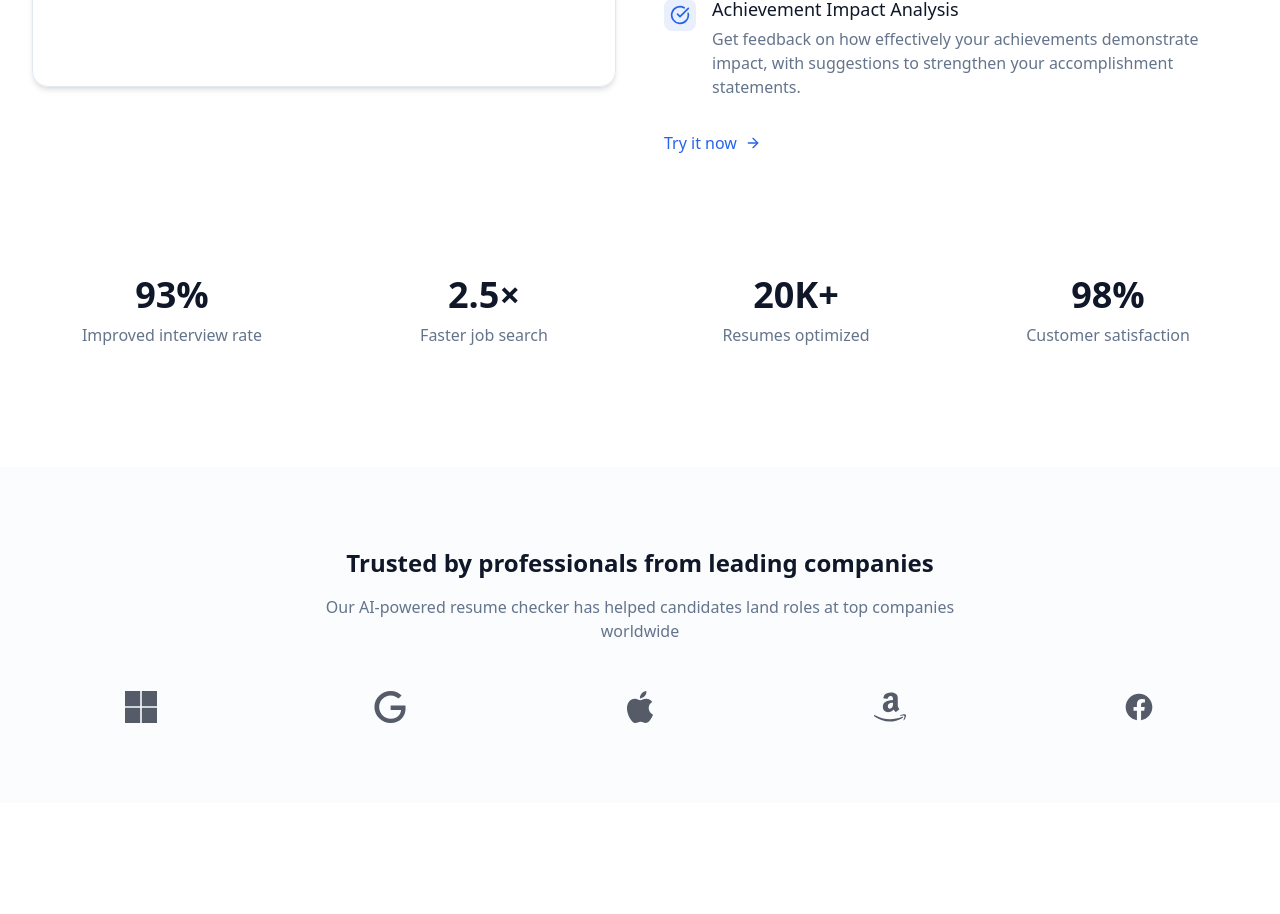
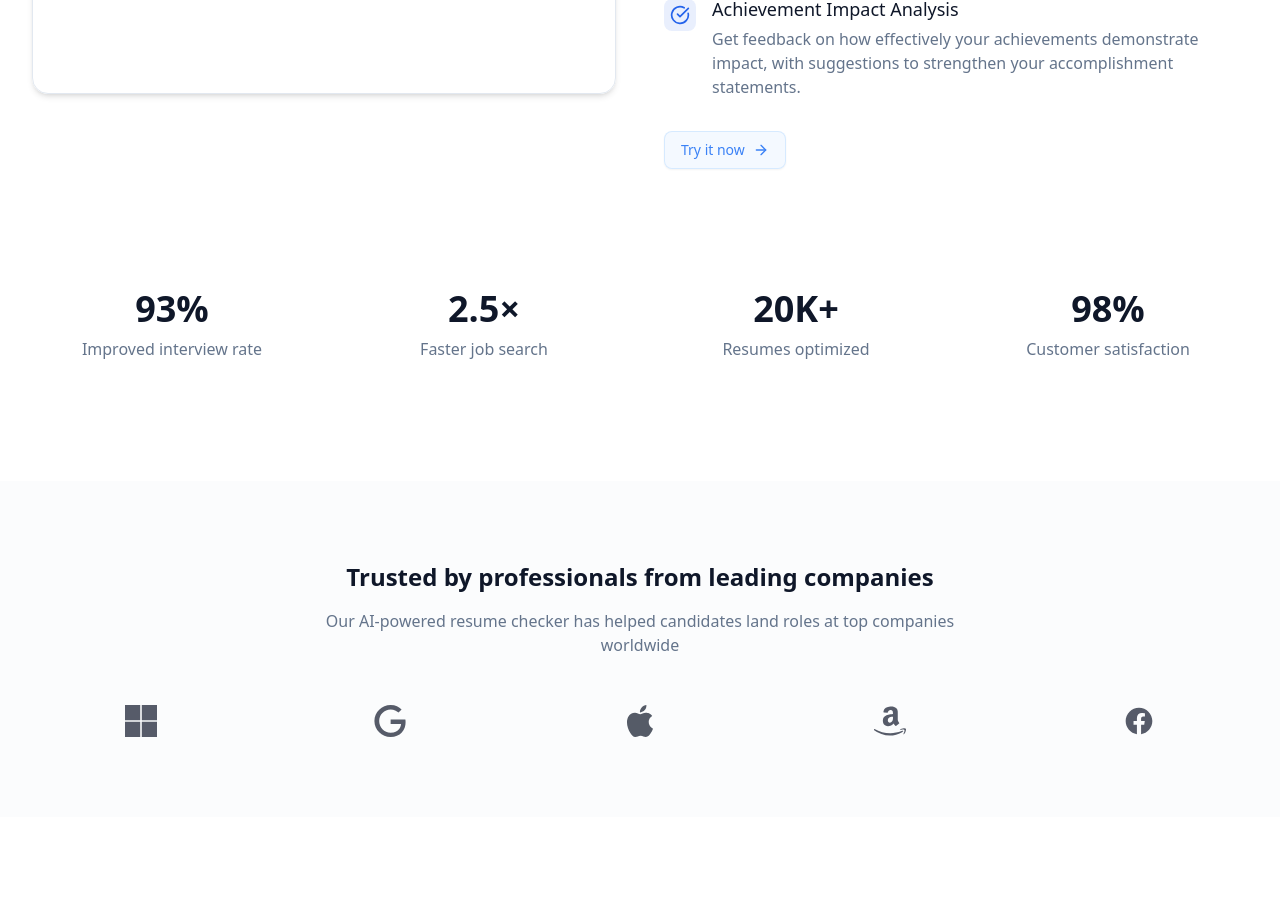
Before and after one commit to Leaders-Network/Ai-Resume-Checker, a Next.js app: page / in a window 1280 px wide. Shown: the part 2220-3134 px from the top of the page. Built offline with nearby package versions, Linux system fonts and the light colour scheme.

Commit message:
Landing page Ui touchup and sales contact logic debug

```diff
--- a/components/dashboard/Features.tsx
+++ b/components/dashboard/Features.tsx
@@ -173,12 +173,13 @@ function Features() {
             ))}
           </div>
 
-          <Link
-            href="/dashboard"
-            className="inline-flex items-center text-primary font-medium hover:underline mt-2"
-          >
-            Try it now <ArrowRight className="ml-2 h-4 w-4" />
-          </Link>
+        <Link
+  href="/dashboard"
+  className="inline-flex items-center px-4 py-2 rounded-lg text-sm font-medium text-blue-500 bg-blue-100/30 backdrop-blur-md border border-blue-300/30 hover:bg-blue-100/50 hover:text-blue-600 transition-all duration-200 shadow-sm"
+>
+  Try it now <ArrowRight className="ml-2 h-4 w-4" />
+</Link>
+
         </div>
       </div>
 
--- a/components/dashboard/Pricing.tsx
+++ b/components/dashboard/Pricing.tsx
@@ -2,6 +2,10 @@ import React, { useState } from 'react';
 import Link from 'next/link';
 import { CheckCircle, X, Zap, FileText, BarChart3, CircleUser, HelpCircle, Sparkles } from 'lucide-react';
 
+interface PricingProps {
+  isAnnual?: boolean;
+  onChange?: (isAnnual: boolean) => void;
+}
 
 // Toggle between monthly and annual billing
 function BillingToggle({ isAnnual, onChange }) {
@@ -152,9 +156,8 @@ function Pricing() {
         {plans.map((plan) => (
           <div
             key={plan.name}
-            className={`relative rounded-xl border ${
-              plan.popular ? 'border-primary shadow-lg' : 'border-border'
-            }`}
+            className={`relative rounded-xl border ${plan.popular ? 'border-primary shadow-lg' : 'border-border'
+              }`}
           >
             {plan.popular && (
               <div className="absolute -top-4 left-0 right-0 flex justify-center">
@@ -183,11 +186,10 @@ function Pricing() {
 
               <Link
                 href={plan.ctaLink}
-                className={`w-full flex items-center justify-center px-4 py-2.5 rounded-lg font-medium ${
-                  plan.popular
+                className={`w-full flex items-center justify-center px-4 py-2.5 rounded-lg font-medium ${plan.popular
                     ? 'bg-primary text-primary-foreground hover:bg-primary/90'
                     : 'bg-secondary text-secondary-foreground hover:bg-secondary/80'
-                } transition-colors mb-6`}
+                  } transition-colors mb-6`}
               >
                 {plan.cta}
               </Link>
@@ -249,12 +251,14 @@ function Pricing() {
             <h4 className="text-lg font-bold mb-2">Need a custom solution?</h4>
             <p className="text-muted-foreground">Contact our sales team to discuss enterprise options.</p>
           </div>
-          <Link
-            href="/contact"
-            className="whitespace-nowrap px-4 py-2.5 rounded-lg bg-primary text-primary-foreground font-medium hover:bg-primary/90 transition-colors"
-          >
-            Contact Sales
-          </Link>
+         <a
+  href="https://wa.me/2349157835182?text=Hello%2C%20I'm%20interested%20in%20your%20services"
+  target="_blank"
+  rel="noopener noreferrer"
+  className="whitespace-nowrap px-4 py-2.5 rounded-lg bg-primary text-primary-foreground font-medium hover:bg-primary/90 transition-colors"
+>
+  Contact Sales
+</a>
         </div>
       </div>
 
```
